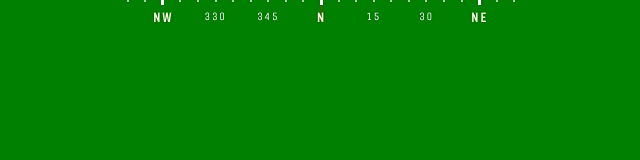
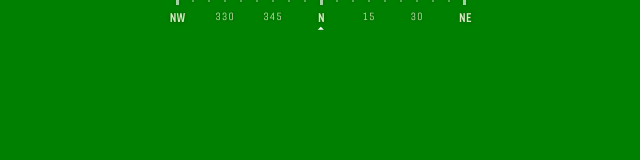
Before and after one commit to kapraran/vu-compass, a Vue app in the folder ui/: page / in a window 1280 px wide. Shown: the top 160 px of the page, without its empty margins (319-959 px from the left). Built offline with nearby package versions, Linux system fonts and the light colour scheme.

Commit message:
minor style updates for a smoother and better looking compass

```diff
--- a/ui/src/app/components/Compass.vue
+++ b/ui/src/app/components/Compass.vue
@@ -1,5 +1,6 @@
 <template>
   <div :class="['compass-widget', indicator, { bottom }]" v-if="enabled">
+    <div class="compass-overflow-container">
       <div class="compass-container">
         <ul class="tick-strip">
           <li
@@ -14,6 +15,7 @@
             <span>{{ label(tick) }}</span>
           </li>
         </ul>
+      </div>
     </div>
   </div>
 </template>
@@ -63,7 +65,7 @@ export default {
 
     ticksTranslateX() {
       const left = this.yaw % this.step;
-      const offset = (left / this.step) * 1.8;
+      const offset = (left / this.step) * 1.6;
       return `TranslateX(-${offset}vh)`;
     },
   },
@@ -71,7 +73,14 @@ export default {
 </script>
 
 <style lang="scss" scoped>
-$arrow-sz: 0.6vh;
+$arrow-sz: 0.4vh;
+$overflow-container-width: 39vh;
+
+@keyframes weird-chromium-glitch {
+  0%   { max-width: $overflow-container-width; }
+  96%  { max-width: $overflow-container-width; }
+  100%  { max-width: $overflow-container-width + 1vh; }
+}
 
 .compass-widget {
   display: flex;
@@ -80,6 +89,16 @@ $arrow-sz: 0.6vh;
   top: 0;
   left: 0;
   right: 0;
+
+  .compass-overflow-container {
+    display: flex;
+    justify-content: center;
+    align-items: flex-start;
+    height: 10vh;
+    overflow: hidden;
+    max-width: $overflow-container-width; // make it dynamic
+    animation: weird-chromium-glitch 4s infinite;
+  }
 
   &.bottom {
     bottom: 0;
@@ -94,7 +113,7 @@ $arrow-sz: 0.6vh;
     }
 
     &.arrow .compass-container ul.tick-strip:before {
-      border-top: $arrow-sz solid #fff;
+      border-top: $arrow-sz solid rgba(255, 255, 255, 0.72);
       border-bottom: none;
       transform: translate(-$arrow-sz, -2vh);
     }
@@ -137,7 +156,7 @@ $arrow-sz: 0.6vh;
         justify-content: center;
         width: 0.4vh;
         height: 2vh;
-        margin-right: 1.8vh;
+        margin-right: 1.6vh;
 
         &:last-child {
           margin-right: 0;
@@ -147,7 +166,7 @@ $arrow-sz: 0.6vh;
           width: 0.1vh;
           min-width: 2px;
           height: 0.3vh;
-          background-color: rgba(255, 255, 255, 0.64);
+          background-color: rgba(255, 255, 255, 0.32);
           box-shadow: 0 0 4px rgba(0, 0, 0, 0.24);
         }
 
@@ -155,7 +174,7 @@ $arrow-sz: 0.6vh;
           height: 0.6vh;
           min-width: 3px;
           width: 0.15vh;
-          background-color: #fff;
+          background-color: rgba(255, 255, 255, 0.64);
         }
 
         span {
@@ -166,7 +185,7 @@ $arrow-sz: 0.6vh;
           transform: translateY(1.2vh);
           font-weight: 400;
           color: #fff;
-          letter-spacing: 0.2vh;
+          letter-spacing: 0;
           text-shadow: 0 0 4px rgba(0, 0, 0, 0.32);
           z-index: 999;
         }
@@ -176,9 +195,14 @@ $arrow-sz: 0.6vh;
           display: block;
         }
 
+        &.semi span {
+          color: rgba(252, 255, 228, 0.72);
+          letter-spacing: 0.1vh;
+        }
+
         &.full span {
-          font-size: 1.7vh;
-          color: rgb(252, 255, 228);
+          font-size: 1.6vh;
+          color: rgba(252, 255, 228, 0.84);
           font-weight: 700;
         }
       }
--- a/ui/src/app/index.js
+++ b/ui/src/app/index.js
@@ -10,5 +10,5 @@ if (typeof WebUI === "undefined") {
   document.body.style.backgroundColor = "green";
   vext.setEnabled(true);
   // vext.setBottom(true);
-  // vext.setIndicator("arrow");
+  vext.setIndicator("arrow");
 }
```
Also changed, not shown: 2 other files (tests, documents, lock files or other folders). Lines whose indentation alone changed are shown as unchanged.
